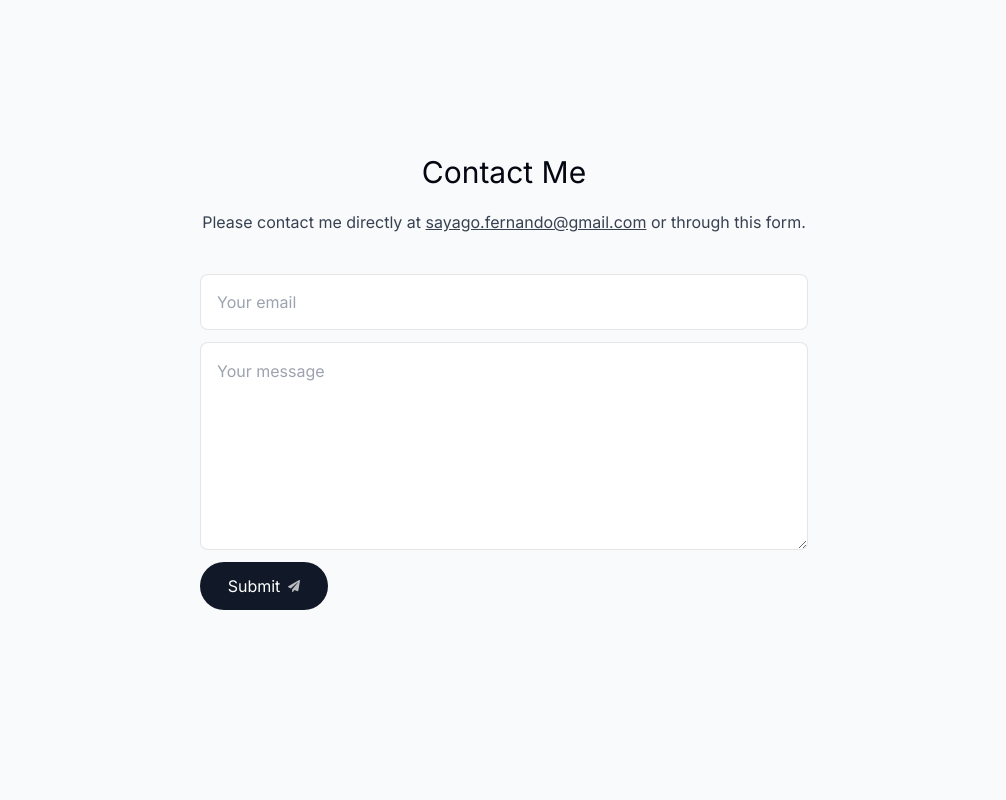
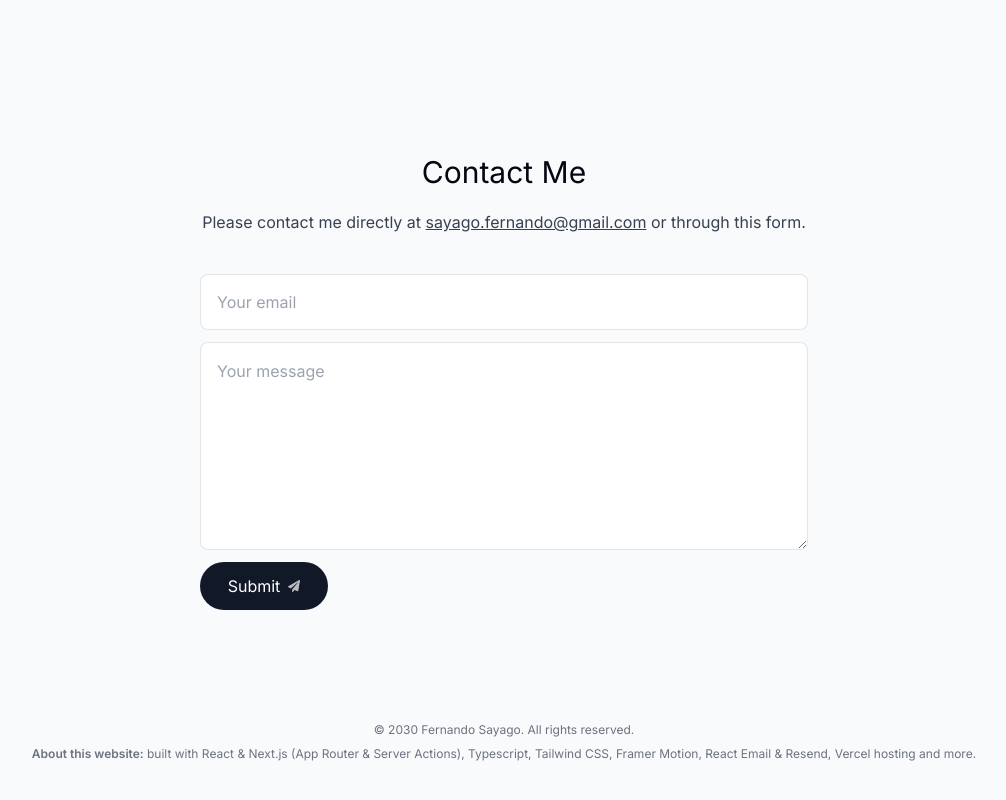
Before and after one commit to fersayago/personal-portfolio, a Next.js app: page / in a window 1280 px wide. Shown: the part 3824-4624 px from the top of the page, without its empty margins (136-1142 px from the left). Before the commit the page ends 4546 px from the top, so only its background shows below. Built offline with nearby package versions, Linux system fonts and the light colour scheme; no server answers.

Commit message:
feat: :sparkles: footer component

```diff
--- a/app/layout.tsx
+++ b/app/layout.tsx
@@ -3,6 +3,7 @@
 import { Inter } from 'next/font/google'
 import ActiveSectionContextProvider from '@/context/active-section-context'
 import { Toaster } from 'react-hot-toast'
+import Footer from '@/components/footer'
 
 const inter = Inter({ subsets: ['latin'] })
 
@@ -26,6 +27,7 @@
         <ActiveSectionContextProvider>
           <Header />
           {children}
+          <Footer />
           <Toaster position="top-right"/>
         </ActiveSectionContextProvider>
       </body>
--- /dev/null
+++ b/components/footer.tsx
@@ -0,0 +1,18 @@
+import React from "react";
+
+const Footer = () => {
+  return (
+    <footer className="mb-10 px-4 text-center text-gray-500">
+      <small className="mb-2 block text-xs">
+        &copy; 2030 Fernando Sayago. All rights reserved.
+      </small>
+      <p className="text-xs">
+        <span className="font-semibold">About this website:</span> built with
+        React & Next.js (App Router & Server Actions), Typescript, Tailwind CSS,
+        Framer Motion, React Email & Resend, Vercel hosting and more.
+      </p>
+    </footer>
+  );
+};
+
+export default Footer;
```
